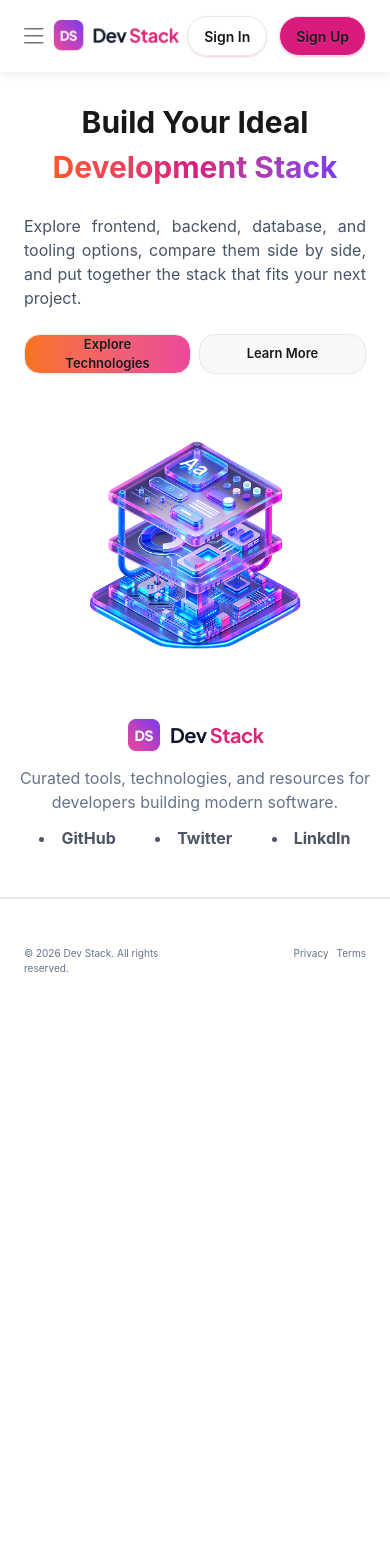
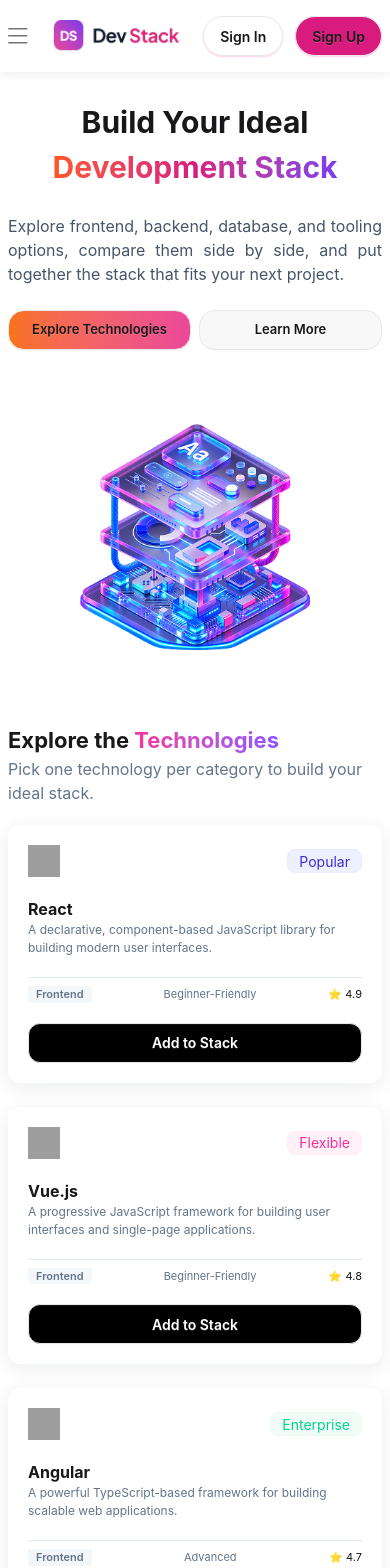
Before and after one commit to Mostafijur8/B14-A05-DevStack, a React (Vite) app: page / in a window 390 px wide. Shown: the top 1568 px of the page. Before the commit the page ends 1001 px from the top, so only its background shows below. Built offline with nearby package versions, Linux system fonts and the light colour scheme; grey boxes are pictures that could not be loaded.

Commit message:
Add Card component and integrate data fetching; update Banner, Footer, and Nav styles for improved layout and responsiveness

```diff
--- a/src/App.tsx
+++ b/src/App.tsx
@@ -1,13 +1,26 @@
+import { Suspense } from "react";
 import Banner from "./component/Banner";
+import Card from "./component/card/Card";
 import Footer from "./component/Footer";
 import Nav from "./component/Nav";
 
+const getData = async () => {
+  const res = await fetch("/data.json");
+  const data = await res.json();
+  return data;
+};
+
 const App = () => {
+  const cardPromise = getData();
   return (
     <div>
       <Nav />
-      <Banner/>
-      <Footer/>
+      <Banner />
+
+      <Suspense fallback={<p>Loading...</p>}>
+        <Card cardPromise={cardPromise} />
+      </Suspense>
+      <Footer />
     </div>
   );
 };
--- a/src/component/Banner.tsx
+++ b/src/component/Banner.tsx
@@ -1,9 +1,9 @@
 import banner from "../assets/images/banner-stack.png";
 const Banner = () => {
   return (
-    <div className="container mx-auto grid grid-cols-1 items-center mt-7 lg:mt-0 lg:grid-cols-2 px-2 lg:px-0 px-6 ">
+    <div className="container mx-auto grid grid-cols-1 items-center mt-7 lg:mt-0 lg:grid-cols-2 px-2 lg:px-0  ">
       <div className="md:text-left text-center">
-        <h1 className="text-[30px] md:text-[60px]  font-bold">
+        <h1 className="text-[30px] md:text-[50px]  font-bold">
           Build Your Ideal <br />
           <span className="bg-gradient-to-r from-[#ff5722] via-[#d81b7e] to-[#7c3aed] bg-clip-text text-transparent">
             Development Stack
--- a/src/component/Footer.tsx
+++ b/src/component/Footer.tsx
@@ -2,8 +2,8 @@ import footerLogo from "../assets/images/logo-text.png";
 
 const Footer = () => {
   return (
-    <div className="border-t-2 border-white shadow-[0_-5px_15px_rgba(255,255,255,0.8)]">
-      <footer className="container mx-auto grid gap-10   lg:mt-7 lg:grid-cols-4 lg:px-0  ">
+    <div className="border-t-2 border-white  shadow-[0_4px_20px_rgba(15,23,42,0.08)] pt-5">
+      <footer className="container mx-auto grid gap-10  lg:mt-7 lg:grid-cols-4 px-2 lg:px-0  ">
         <div>
           <img className="mx-auto lg:mx-0" src={footerLogo} alt="" />
           <p className="text-[#64748b] my-3 text-center lg:text-left ">
@@ -76,8 +76,8 @@ const Footer = () => {
 
       <div className="divider my-10 "></div>
 
-      <div className="container text-[10px] lg:text-base text-[#64748b] mx-auto grid grid-cols-2 justify-between lg:px-0 px-6">
-        <p >© 2026 Dev Stack. All rights reserved.</p>
+      <div className="container text-[10px] lg:text-base text-[#64748b] mx-auto grid grid-cols-2 px-2 lg:px-0 justify-between ">
+        <p>© 2026 Dev Stack. All rights reserved.</p>
         <div className="mb-10 flex justify-end gap-2">
           <a className=" hover:text-amber-600" href="#">
             Privacy
--- a/src/component/Nav.tsx
+++ b/src/component/Nav.tsx
@@ -6,7 +6,7 @@ const Nav = () => {
   const [menuOpen, setMenuOpen] = useState(false);
   return (
     <div className="relative sticky top-0 z-50 bg-white">
-      <nav className="container mx-auto px-2 lg:px-0 px-6  py-4  flex justify-between items-center  md:shadow-none shadow-[0_2px_10px_rgba(0,0,0,0.08)]">
+      <nav className="container mx-auto px-2 lg:px-0  py-4  flex justify-between items-center  md:shadow-none shadow-[0_2px_10px_rgba(0,0,0,0.08)]">
         {/* mobile menu button */}
         <button
           onClick={() => setMenuOpen(!menuOpen)}
--- /dev/null
+++ b/src/component/card/Card.tsx
@@ -0,0 +1,88 @@
+import { use } from "react";
+import type { Icard } from "../type/CardType";
+
+interface cardProps {
+  cardPromise: Promise<Icard[]>;
+}
+const badgeColors: Record<string, string> = {
+  Popular: "badge-primary",
+  Flexible: "badge-secondary",
+  Enterprise: "badge-success",
+  Fast: "badge-warning",
+  "Top SQL": "badge-accent",
+  NoSQL: "badge-primary",
+  Reliable: "badge-secondary",
+  DevOps: "badge-secondary",
+  Trending: "badge-success",
+  Essential: "badge-success",
+};
+const Card = ({ cardPromise }: cardProps) => {
+  const cards = use(cardPromise);
+
+  console.log(cards);
+
+  return (
+    // card title
+    <div>
+      <div className="container mx-auto px-2 lg:0 mb-5">
+        <h1 className="text-[22px] lg:text-[36px] font-bold">
+          Explore the{" "}
+          <span className="bg-gradient-to-r from-pink-500 to-violet-500 bg-clip-text text-transparent">
+            Technologies
+          </span>
+        </h1>
+        <p className="text-[#64748b]">
+          Pick one technology per category to build your ideal stack.
+        </p>
+      </div>
+
+      <div className="container mx-auto px-2 lg:px-0 grid grid-cols-1 gap-6 lg:grid-cols-4 mb-10">
+        {/* techonlogy card */}
+        <div className="grid grid-cols-1 gap-6 md:grid-cols-2 lg:col-span-3 lg:grid-cols-3 ">
+          {cards.map((card) => {
+            return (
+              <div
+                key={card.id}
+                className="rounded-xl  p-5 flex flex-col gap-5 shadow-[0_4px_20px_rgba(15,23,42,0.08)]"
+              >
+                <div className="flex justify-between items-center">
+                  <img src={card.icon} alt="" className="h-8 w-8" />
+                  <div
+                    className={`badge badge-soft  ${badgeColors[card.badge]}`}
+                  >
+                    {card.badge}
+                  </div>
+                </div>
+                <div className="">
+                  <h1 className="font-bold ">{card.name}</h1>
+                  <p className="text-[12px] text-[#64748b]">
+                    {card.description}
+                  </p>
+                </div>
+                <div>
+                  <div className="mb-2 border-t border-slate-200"></div>
+                  <div className="flex justify-between items-center text-[11px] ">
+                    <span className="rounded-b-sm text-[#64748b] font-semibold bg-slate-100/80 px-2 ">
+                      {card.category}
+                    </span>
+                    <p className="text-[#64748b]">{card.difficulty}</p>
+                    <p>⭐ {card.rating}</p>
+                  </div>
+                </div>
+                <button className="btn rounded-xl bg-black text-white">
+                  Add to Stack
+                </button>
+              </div>
+            );
+          })}
+        </div>
+
+        {/* stack */}
+
+        <div className="rounded-xl shadow-[0_4px_20px_rgba(15,23,42,0.08)] ">your stack</div>
+      </div>
+    </div>
+  );
+};
+
+export default Card;
--- /dev/null
+++ b/src/component/type/CardType.ts
@@ -0,0 +1,10 @@
+export interface Icard {
+  id: string;
+  name: string;
+  category: string;
+  description: string;
+  icon: string;
+  rating: number;
+  difficulty: string;
+  badge: string;
+}
```
Also changed, not shown: public/logo-text.png (added).
